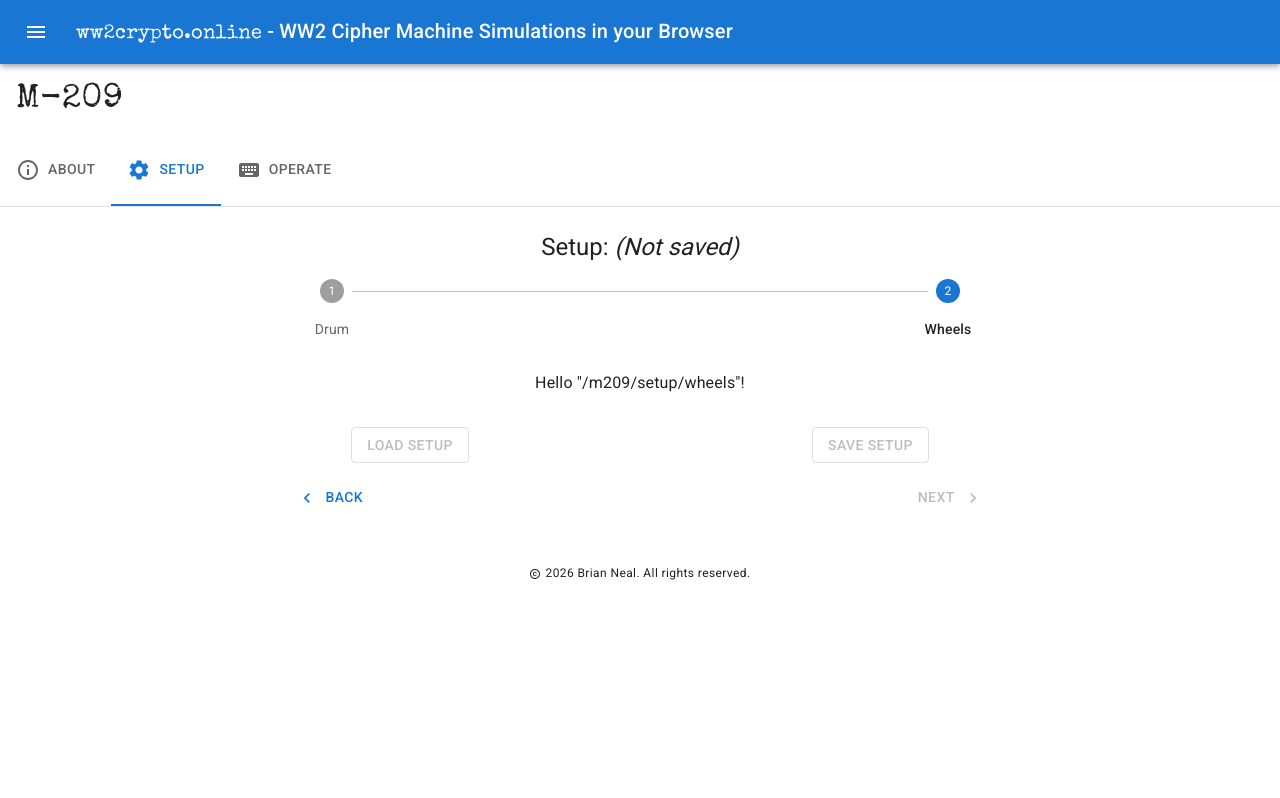
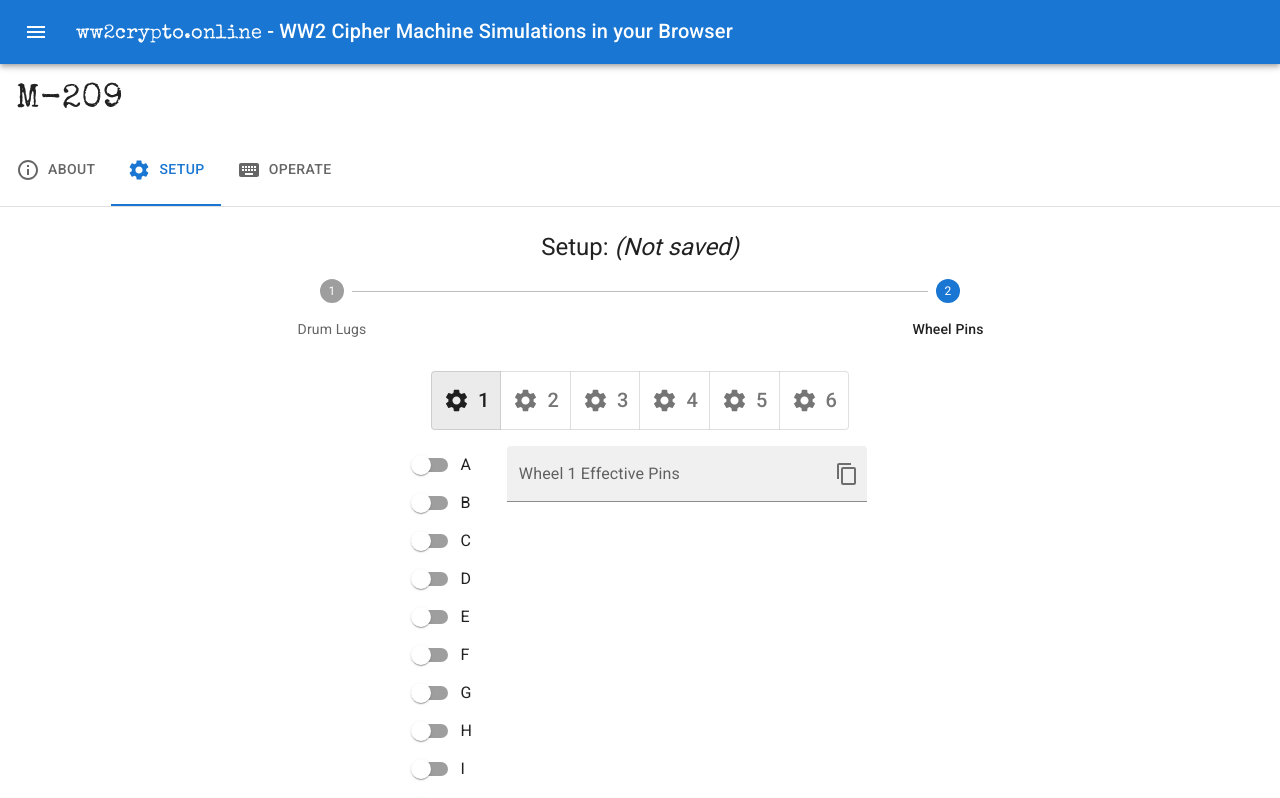
Before and after one commit to gremmie/ww2crypto, a React (Vite) app: page /m209/setup/wheels in a window 1280 px wide. Shown: the top 798 px of the page. Built offline with nearby package versions, Linux system fonts and the light colour scheme.

Commit message:
WIP on wheel pin setup.

```diff
--- a/src/features/m209/components/setup/setupStepper.tsx
+++ b/src/features/m209/components/setup/setupStepper.tsx
@@ -29,6 +29,6 @@ export const SetupStepper = () => {
 };
 
 const stepData = [
-  { label: "Drum", path: "/m209/setup/drum" },
-  { label: "Wheels", path: "/m209/setup/wheels" },
+  { label: "Drum Lugs", path: "/m209/setup/drum" },
+  { label: "Wheel Pins", path: "/m209/setup/wheels" },
 ] as const;
--- /dev/null
+++ b/src/features/m209/components/setup/wheelPins.tsx
@@ -0,0 +1,50 @@
+import { Switch } from "@mui/material";
+import FormControlLabel from "@mui/material/FormControlLabel";
+import FormGroup from "@mui/material/FormGroup";
+import { useAppDispatch, useAppSelector } from "../../../../app/hooks.ts";
+import {
+  selectedWheelPinsChanged,
+  selectSelectedWheel,
+  selectWheelState,
+} from "../../m209Slice.ts";
+import { KEY_WHEEL_DATA } from "../../machine/wheelData.ts";
+
+export const WheelPins = () => {
+  const dispatch = useAppDispatch();
+  const selectedWheel = useAppSelector(selectSelectedWheel);
+  const pinSettings = useAppSelector((s) => selectWheelState(s, selectedWheel));
+  const pinSet = new Set(pinSettings);
+  const wheelData = KEY_WHEEL_DATA[selectedWheel];
+  if (!wheelData) return null;
+  const wheelLetters = wheelData.letters;
+
+  const handlePinChange = (pin: string) => {
+    const newPins = new Set(pinSet);
+    if (newPins.has(pin)) {
+      newPins.delete(pin);
+    } else {
+      newPins.add(pin);
+    }
+    dispatch(selectedWheelPinsChanged([...newPins].toSorted().join("")));
+  };
+
+  return (
+    <FormGroup>
+      {Array.from(wheelLetters, (pin) => {
+        const isEffective = pinSet.has(pin);
+        return (
+          <FormControlLabel
+            key={pin}
+            control={
+              <Switch
+                checked={isEffective}
+                onChange={() => handlePinChange(pin)}
+              />
+            }
+            label={pin}
+          />
+        );
+      })}
+    </FormGroup>
+  );
+};
--- /dev/null
+++ b/src/features/m209/components/setup/wheelSelect.tsx
@@ -0,0 +1,34 @@
+import SettingsIcon from "@mui/icons-material/Settings";
+import ToggleButton from "@mui/material/ToggleButton";
+import ToggleButtonGroup from "@mui/material/ToggleButtonGroup";
+import Typography from "@mui/material/Typography";
+import { useAppDispatch, useAppSelector } from "../../../../app/hooks.ts";
+import { selectSelectedWheel, wheelSelected } from "../../m209Slice.ts";
+
+export const WheelSelect = () => {
+  const dispatch = useAppDispatch();
+  const selectedWheel = useAppSelector(selectSelectedWheel);
+
+  const handleSelect = (newWheel: number) => {
+    dispatch(wheelSelected(newWheel));
+  };
+
+  return (
+    <ToggleButtonGroup
+      size="medium"
+      exclusive
+      value={selectedWheel}
+      onChange={(_, newWheel) => handleSelect(newWheel)}
+      aria-label="wheel select"
+    >
+      {[1, 2, 3, 4, 5, 6].map((label, n) => (
+        <ToggleButton key={n} value={n}>
+          <SettingsIcon fontSize="large" sx={{ pr: 1 }} />
+          <Typography variant="h6" component="span">
+            {label}
+          </Typography>
+        </ToggleButton>
+      ))}
+    </ToggleButtonGroup>
+  );
+};
--- /dev/null
+++ b/src/features/m209/components/setup/wheelSetup.tsx
@@ -0,0 +1,17 @@
+import Stack from "@mui/material/Stack";
+import type { ReactElement } from "react";
+import { WheelPins } from "./wheelPins.tsx";
+import { WheelSelect } from "./wheelSelect.tsx";
+import { WheelStatus } from "./wheelStatus.tsx";
+
+export const WheelSetup = (): ReactElement => {
+  return (
+    <Stack direction="column" spacing={2} sx={{ alignItems: "center" }}>
+      <WheelSelect />
+      <Stack direction="row" spacing={2}>
+        <WheelPins />
+        <WheelStatus />
+      </Stack>
+    </Stack>
+  );
+};
--- /dev/null
+++ b/src/features/m209/components/setup/wheelStatus.tsx
@@ -0,0 +1,62 @@
+import CheckIcon from "@mui/icons-material/Check";
+import ContentCopyIcon from "@mui/icons-material/ContentCopy";
+import FilledInput from "@mui/material/FilledInput";
+import FormControl from "@mui/material/FormControl";
+import IconButton from "@mui/material/IconButton";
+import InputAdornment from "@mui/material/InputAdornment";
+import InputLabel from "@mui/material/InputLabel";
+import Tooltip from "@mui/material/Tooltip";
+import React from "react";
+import { useAppSelector } from "../../../../app/hooks.ts";
+import { selectSelectedWheel, selectWheelState } from "../../m209Slice.ts";
+
+export const WheelStatus = () => {
+  const selectedWheel = useAppSelector(selectSelectedWheel);
+  const wheelState = useAppSelector((s) => selectWheelState(s, selectedWheel));
+  const [hasCopied, setHasCopied] = React.useState(false);
+  const copyTooltip = hasCopied ? "Copied!" : "Copy to clipboard";
+
+  const handleCopy = async () => {
+    await navigator.clipboard.writeText(wheelState);
+    setHasCopied(true);
+    setTimeout(() => setHasCopied(false), 1500);
+  };
+  const htmlId = `wheel-state-${selectedWheel}`;
+
+  return (
+    <FormControl variant="filled" sx={{ width: "40ch" }}>
+      <InputLabel htmlFor={htmlId}>
+        Wheel {selectedWheel + 1} Effective Pins
+      </InputLabel>
+      <FilledInput
+        id={htmlId}
+        type="text"
+        slotProps={{
+          input: {
+            readOnly: true,
+          },
+        }}
+        value={wheelState}
+        endAdornment={
+          <InputAdornment position="end">
+            <IconButton
+              aria-label="copy to clipboard"
+              edge="end"
+              onClick={handleCopy}
+            >
+              <Tooltip title={copyTooltip}>
+                {hasCopied ? (
+                  <CheckIcon
+                    sx={{ color: (theme) => theme.palette.success.main }}
+                  />
+                ) : (
+                  <ContentCopyIcon />
+                )}
+              </Tooltip>
+            </IconButton>
+          </InputAdornment>
+        }
+      />
+    </FormControl>
+  );
+};
--- a/src/features/m209/m209Slice.ts
+++ b/src/features/m209/m209Slice.ts
@@ -3,13 +3,18 @@ import type { RootState } from "../../app/store.ts";
 import { sortDrumState } from "./utils.ts";
 
 const numBars = 27;
+const numWheels = 6;
 
 export interface M209State {
   drumState: [number, number][];
+  wheelState: string[];
+  selectedWheel: number;
 }
 
 const initialState: M209State = {
   drumState: Array.from({ length: numBars }, () => [0, 0]),
+  wheelState: Array.from({ length: numWheels }, () => ""),
+  selectedWheel: 0,
 };
 
 export interface DrumBarChangedPayload {
@@ -42,11 +47,26 @@ export const m209Slice = createSlice({
     sortAllLugs: (state) => {
       state.drumState = sortDrumState(state.drumState);
     },
+    wheelSelected: (state, action: PayloadAction<number>) => {
+      const newSelectedWheel = action.payload;
+      if (newSelectedWheel >= 0 && newSelectedWheel <= numWheels) {
+        state.selectedWheel = action.payload;
+      }
+    },
+    selectedWheelPinsChanged: (state, action: PayloadAction<string>) => {
+      state.wheelState[state.selectedWheel] = action.payload;
+    },
   },
 });
 
-export const { drumBarChanged, resetAllLugs, bulkSetLugs, sortAllLugs } =
-  m209Slice.actions;
+export const {
+  drumBarChanged,
+  resetAllLugs,
+  bulkSetLugs,
+  sortAllLugs,
+  wheelSelected,
+  selectedWheelPinsChanged,
+} = m209Slice.actions;
 
 // Selectors
 
@@ -62,4 +82,18 @@ export const selectDrumState = (state: RootState) => {
   return state.m209.drumState;
 };
 
+export const selectWheelState = (state: RootState, wheelId: number): string => {
+  if (wheelId < 0 || wheelId >= numWheels) {
+    throw new RangeError(`Invalid wheelId ${wheelId}`);
+  }
+  if (state.m209.wheelState[wheelId] === undefined) {
+    throw new Error(`Programming error: no wheel state for wheelId ${wheelId}`);
+  }
+  return state.m209.wheelState[wheelId];
+};
+
+export const selectSelectedWheel = (state: RootState) => {
+  return state.m209.selectedWheel;
+};
+
 export default m209Slice.reducer;
--- a/src/routes/m209/setup/wheels.tsx
+++ b/src/routes/m209/setup/wheels.tsx
@@ -1,9 +1,10 @@
-import { createFileRoute } from '@tanstack/react-router'
+import { createFileRoute } from "@tanstack/react-router";
+import { WheelSetup } from "../../../features/m209/components/setup/wheelSetup.tsx";
 
-export const Route = createFileRoute('/m209/setup/wheels')({
+export const Route = createFileRoute("/m209/setup/wheels")({
   component: RouteComponent,
-})
+});
 
 function RouteComponent() {
-  return <div>Hello "/m209/setup/wheels"!</div>
+  return <WheelSetup />;
 }
```
